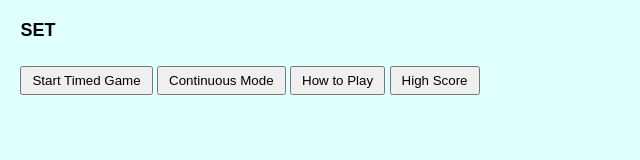
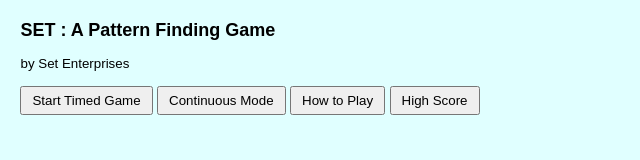
Before and after one commit to mel-ho/Project1, a plain HTML site: page index.html in a window 1280 px wide. Shown: the whole page, without its empty margins (0-640 px from the left). Drawn offline with Linux system fonts and the light colour scheme.

Commit message:
updated game title

```diff
--- a/index.html
+++ b/index.html
@@ -8,7 +8,8 @@
   </head>
   <body>
     <div id="wrapper">
-      <h1>SET</h1>
+      <h1>SET : A Pattern Finding Game</h1>
+      <p>by Set Enterprises</p>
       <div id="menubar">
         <button id="startgamebutton">Start Timed Game</button>
         <button id="startgameneverendingbutton">Continuous Mode</button>
```
